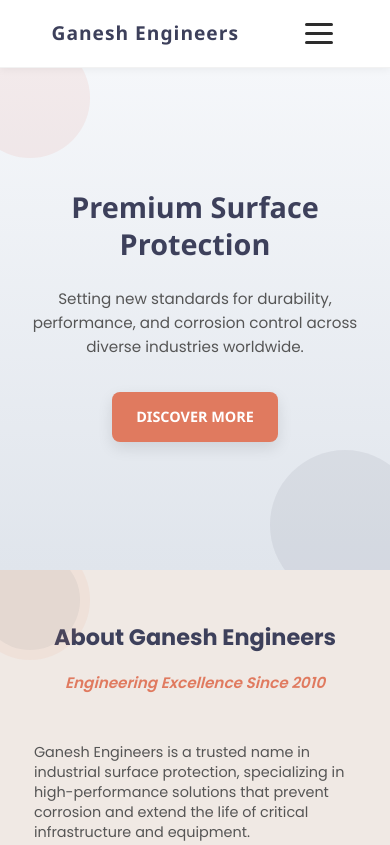
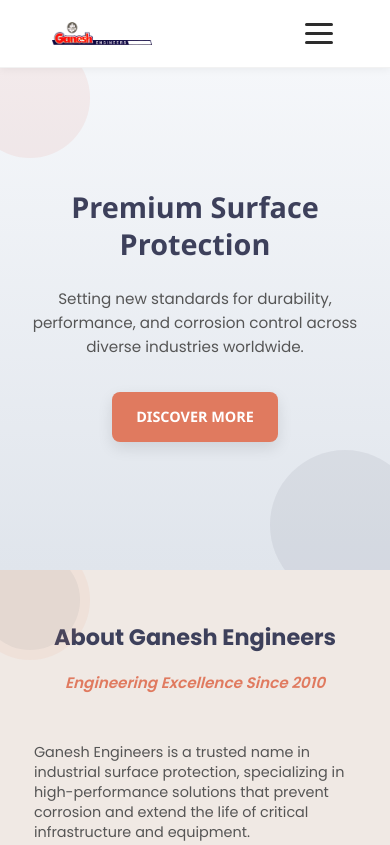
Before and after one commit to Rajinfoworks/ganesh-engineers, a website: page public/index.html in a window 390 px wide. Shown: the top 845 px of the page. Drawn offline with Linux system fonts and the light colour scheme.

```diff
--- a/public/index.html
+++ b/public/index.html
@@ -45,9 +45,11 @@
   <!-- ===== HEADER / NAVBAR ===== -->
   <header class="header">
     <div class="container nav">
-      <a class="brand" href="#home" aria-label="Ganesh Engineers Home">
-        <span class="brand-text"><strong>Ganesh Engineers</strong></span>
-      </a>
+      <div class="brand" aria-label="Ganesh Engineers Logo">
+  <img src="images/logo.png" alt="Ganesh Engineers Logo" class="brand-logo" />
+</div>
+
+
 
       <button class="nav-toggle" aria-label="Toggle menu" aria-expanded="false">
         <span class="nav-toggle-bar"></span>
--- a/public/style.css
+++ b/public/style.css
@@ -62,43 +62,36 @@
   padding: 1rem 2rem;
 }
 
-/* Brand / Logo */
+/* =========================
+   Brand / Logo (Non-clickable)
+========================= */
 .brand {
-  text-decoration: none;
-  color: var(--secondary);
-  font-weight: 700;
-  font-size: 1.8rem;
-  letter-spacing: 1px;
-  transition: transform 0.3s ease, color 0.3s ease;
+  display: inline-block;
 }
 
-.brand:hover {
-  transform: scale(1.05);
-  color: var(--primary);
+.brand-logo {
+  max-width: 160px;  /* default size */
+  height: auto;
+  display: block;
+  transition: transform 0.3s ease;
 }
 
-.brand-custom {
-  color: var(--primary);
+.brand-logo:hover {
+  transform: scale(1.05);
 }
 
-/* Mobile Logo Responsiveness */
+/* =========================
+   Mobile Responsiveness
+========================= */
 @media (max-width: 768px) {
-  .brand {
-    font-size: 1.5rem;
-  }
-
-  .brand .brand-custom {
-    font-size: 1.5rem;
+  .brand-logo {
+    max-width: 120px;
   }
 }
 
 @media (max-width: 480px) {
-  .brand {
-    font-size: 1.2rem;
-  }
-
-  .brand .brand-custom {
-    font-size: 1.2rem;
+  .brand-logo {
+    max-width: 100px;
   }
 }
 
```
Also changed, not shown: public/images/logo.png (added).
